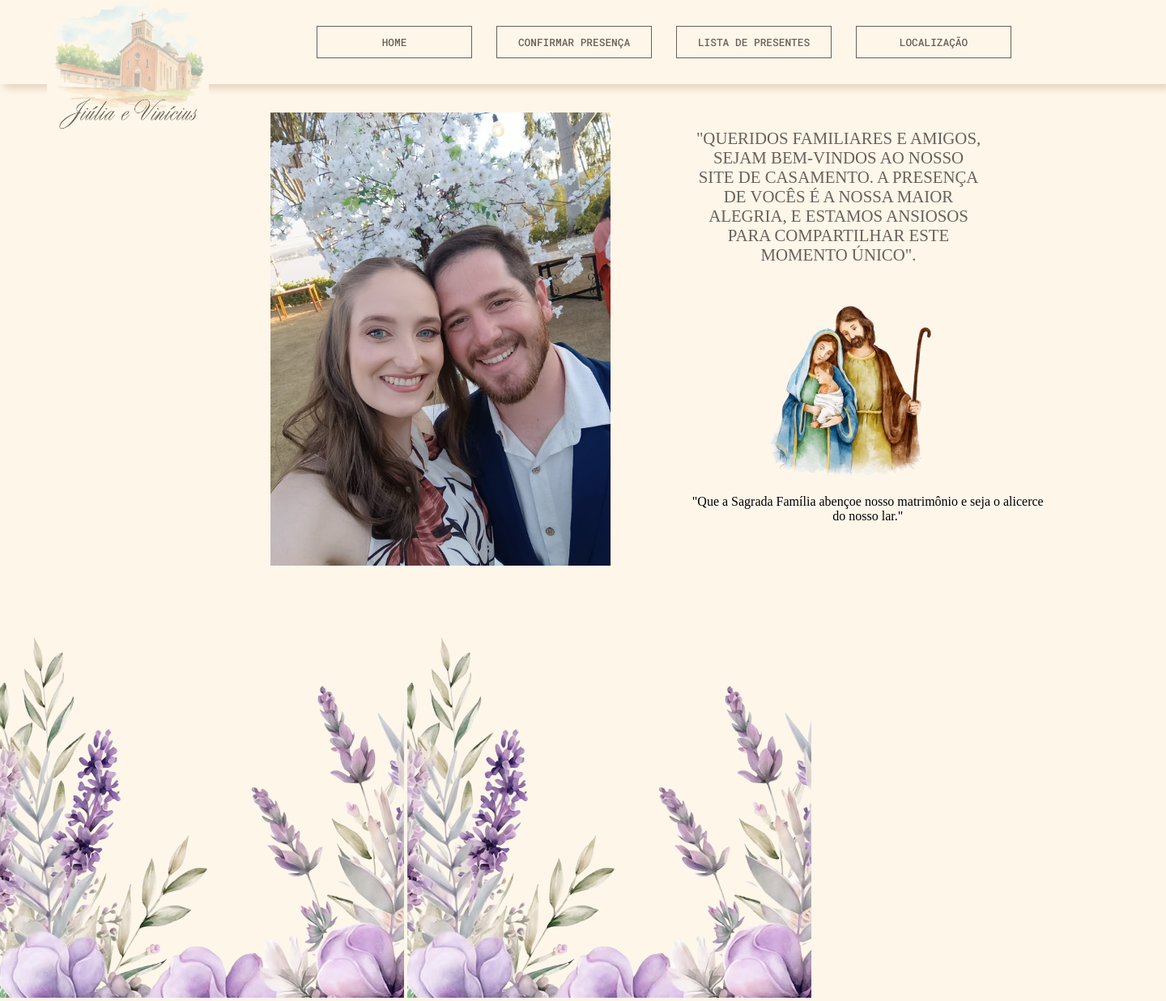
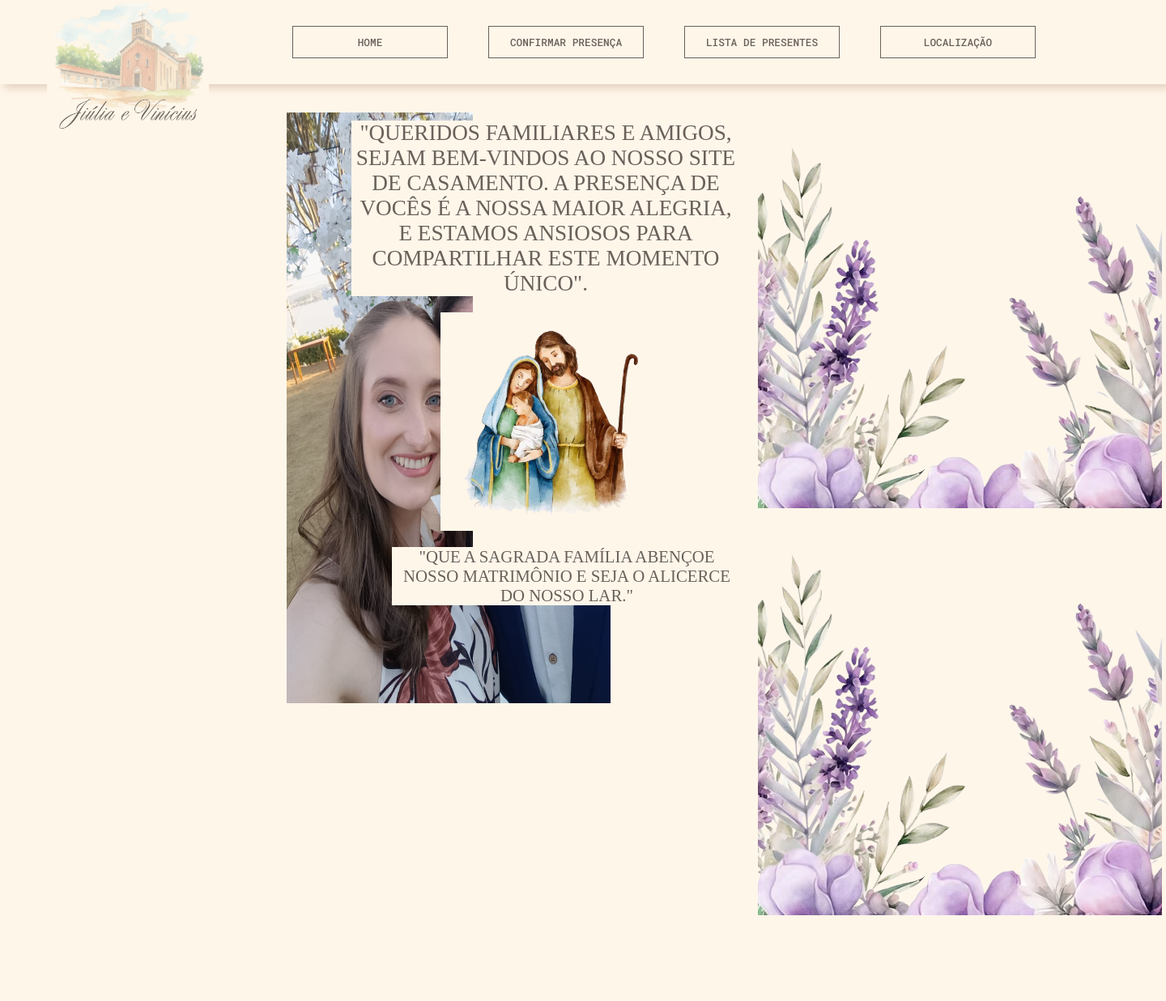
Before and after one commit to sofia-camargo/site-casamento, a PHP site: page /home.html in a window 1440 px wide. Shown: the whole page at 81% size. After the commit the page ends 1131 px from the top, so only its background shows below. Run offline with PHP 8.4, Linux system fonts and the light colour scheme; some web fonts are replaced.

Commit message:
Desenvolvimento do home.css e criação do script.js
Continuação do desenvolvimento da página home.css, adição de JavaScript e aplicação de design responsivo

```diff
--- a/home.html
+++ b/home.html
@@ -4,7 +4,7 @@
     <meta charset="UTF-8">
     <meta name="viewport" content="width=device-width, initial-scale=1.0">
     <title>Home</title>
-
+    <link rel="icon" href="src/logo.jpeg" type="image/jpeg">
     <link rel="stylesheet" href="src/style/header.css">
     <link rel="stylesheet" href="src/style/home.css">
     <link rel="preconnect" href="https://fonts.googleapis.com">
@@ -20,7 +20,11 @@
                 <img src="src/logo.jpeg" alt="Logotipo do local da cerimônia e nome Jiúlia e Vinícius">
             </a>
 
-            <ul id="mobile_nav_list">
+            <button id="menu-toggle" aria-controls="navigation-menu" aria-expanded="false">
+                ☰
+            </button>
+
+            <ul id="navigation-menu" data-visible="false">
                 <li id= "home" class="nav_item"><a href="#home">HOME</a></li>
                 <li class="nav_item"><a href="#toRSVP">CONFIRMAR PRESENÇA</a></li>
                 <li class="nav_item"><a href="#attendanceList">LISTA DE PRESENTES</a></li>
@@ -48,14 +52,15 @@
                     </p>
                 </div>
             </div>
+            <div class="lavanda">
+                <img src="src/lavanda.png" alt="Desenhos decorativos de lavanda">
+                <img src="src/lavanda.png" alt="Desenhos decorativos de lavanda">
+            </div>
+
         </section>
 
     </main>
 
-    <footer class="footer">
-        <img class="decoracao-lavanda" src="src/lavanda.png" alt="Desenho de lavanda decorativa">
-        <img class="decoracao-lavanda" src="src/lavanda.png" alt="Desenho de lavanda decorativa">
-    </footer>
-
+    <script src="src/JavaScript/script.js" defer></script>
 </body>
 </html>
--- a/index.html
+++ b/index.html
@@ -4,6 +4,7 @@
     <meta charset="UTF-8">
     <meta name="viewport" content="width=device-width, initial-scale=1.0">
     <title>Casamento Jiúlia e Vinícius</title>
+    <link rel="icon" href="src/logo.jpeg" type="image/jpeg">
     <link rel="stylesheet" href="src/style/landingPage.css">
     <link rel="preconnect" href="https://fonts.googleapis.com">
     <link rel="preconnect" href="https://fonts.gstatic.com" crossorigin>
--- /dev/null
+++ b/src/JavaScript/script.js
@@ -0,0 +1,18 @@
+const menuToggle = document.getElementById('menu-toggle');
+const navigationMenu = document.getElementById('navigation-menu');
+
+// 2. Adiciona um "ouvinte de eventos" (event listener) ao botão
+menuToggle.addEventListener('click', () => {
+    // Verifica o estado atual do atributo 'data-visible' (true ou false)
+    const visibility = navigationMenu.getAttribute('data-visible');
+
+    if (visibility === "false") {
+        // Se estiver escondido, mostra o menu
+        navigationMenu.setAttribute('data-visible', 'true');
+        menuToggle.setAttribute('aria-expanded', 'true'); // Atualiza acessibilidade
+    } else {
+        // Se estiver visível, esconde o menu
+        navigationMenu.setAttribute('data-visible', 'false');
+        menuToggle.setAttribute('aria-expanded', 'false'); // Atualiza acessibilidade
+    }
+});
--- a/src/style/header.css
+++ b/src/style/header.css
@@ -39,12 +39,19 @@ header {
 
 }
 
-#mobile_nav_list {
+#menu-toggle {
+    display: none;
+}
+
+#navigation-menu {
     list-style: none;
     padding: 0;
     margin: 0 auto;
     display: flex;
     align-items: center;
+    list-style: none;
+    display: flex;
+    gap: 20px;
 }
 
 .nav_item {
--- a/src/style/home.css
+++ b/src/style/home.css
@@ -4,6 +4,7 @@
     box-sizing: border-box;
     background-color: #fff6ea;
 }
+
 .apresentacao-casal{
     display: flex;
     align-items: flex-start;
@@ -12,39 +13,106 @@
     gap: 20px;
 }
 
-.foto-casal img{
-    max-width: 100%;
-    height: 580px;
-    margin: 15px;
-    display: flex;
-    padding: 10px 10px;
-    margin: 0 180px;
-}
-
 .mensagem-casal{
     font-family: "Arapey", serif;
     text-align: center;
     font-style: normal;
+    max-width: 100%;
 }
 
-.boas-vindas{
-    font-size: 130%;
-    margin-top: 20px;
-    margin-bottom: 20px;
+.boas-vindas, .oracao {
+    color: #69615a;
+    text-transform: uppercase;
     display: flex;
     justify-content: center;
     align-items: center;
-    color: #69615a;
-    padding: 10px 10px;
-    /*margin: 0 600px;*/
-    font-weight: 500;
-    text-transform: uppercase;
-    width: 23.5rem;
-    box-shadow: #69615a;
+    margin-top: 20px;
+}
+.mensagem-fe img{
+    display: flex;
+    margin-left: -200px;
+
+}
+.boas-vindas {
+    font-size: 170%;
+    margin-bottom: 20px;
+}
+.oracao {
+    font-size: 130%;
+    display: flex;
+    margin-left: -250px;
 }
 
-.mensagem-fe img{
-    max-width: 100%;
-    height: 250px;
-    margin-left: -45px;
+.lavanda{
+    display:block;
+
 }
+
+@media (min-width: 769px) {
+
+    .foto-casal img{
+        max-width: 100%;
+        height: 750px;
+        margin: 0 200px;
+        padding: 10px 10px;
+    }
+
+    .boas-vindas{
+        width: 30rem;
+        margin-left: -150px;
+    }
+
+    .oracao{
+        width: 27rem;
+        margin-left: -100px;
+    }
+
+    .mensagem-fe img{
+        height: 270px;
+        margin-left: -40px;
+    }
+}
+
+@media (max-width: 768px){
+
+    .apresentacao-casal {
+        flex-direction: column;
+        width: 90%;
+        margin: 20px auto;
+        gap: 0;
+    }
+
+    .foto-casal {
+        width: 100%;
+    }
+
+    .foto-casal img {
+        height: auto;
+        max-height: 500px;
+        width: 90%;
+        display: block;
+        margin: 0 auto;
+    }
+
+    .mensagem-casal {
+        padding: 0 10px;
+    }
+
+    .boas-vindas,
+    .oracao {
+        width: 100%;
+        margin-left: 0;
+        text-align: center;
+        justify-content: center;
+        font-size: 130%;
+        padding: 0 10px;
+    }
+
+    .mensagem-fe img {
+        margin-left: 0;
+        height: auto;
+        max-width: 100%;
+        display: block;
+        margin: 15px auto;
+    }
+}
```
Also changed, not shown: other parts of src/style/header.css (+53 -0 lines), src/logo.png (added).
